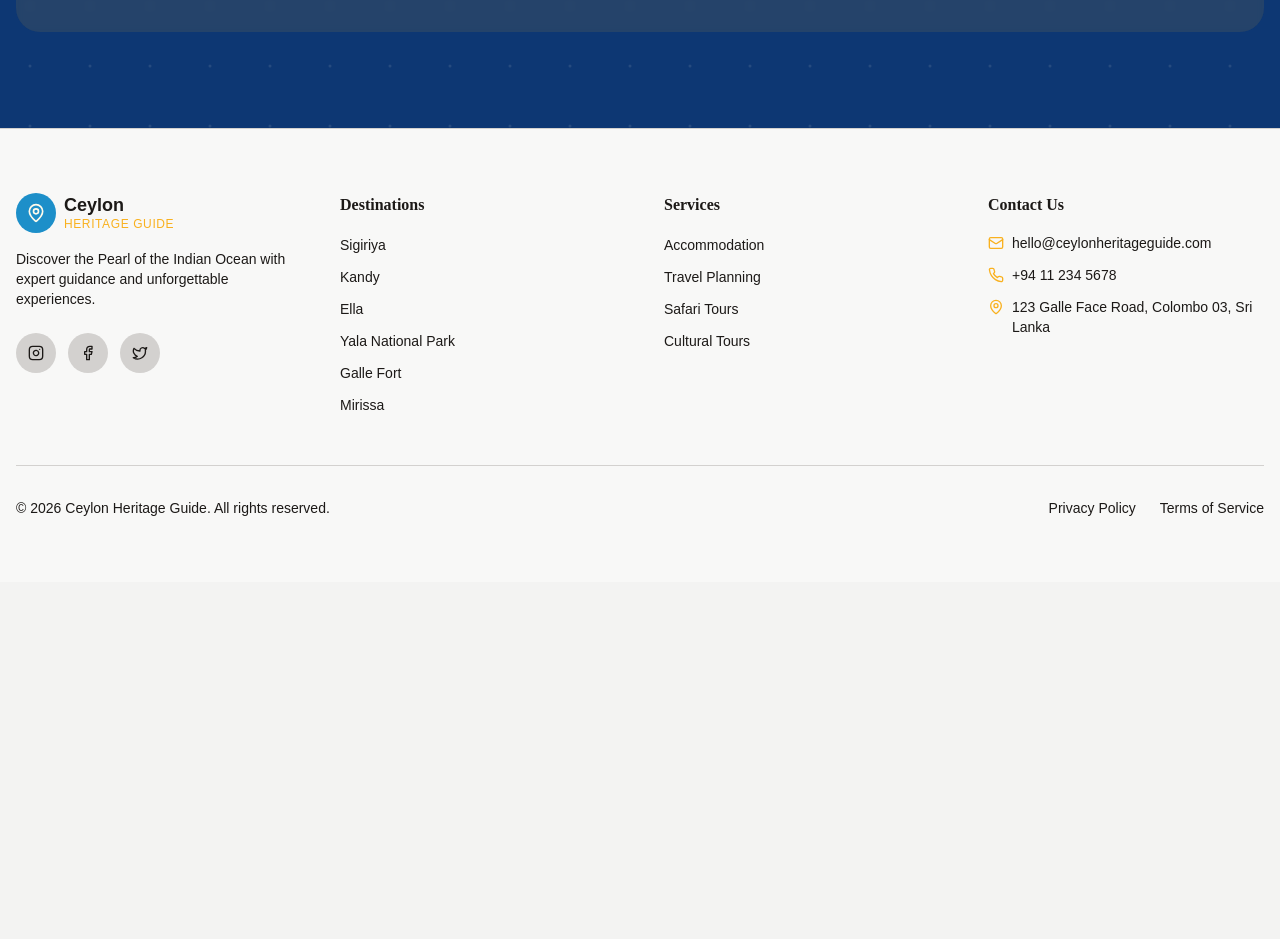
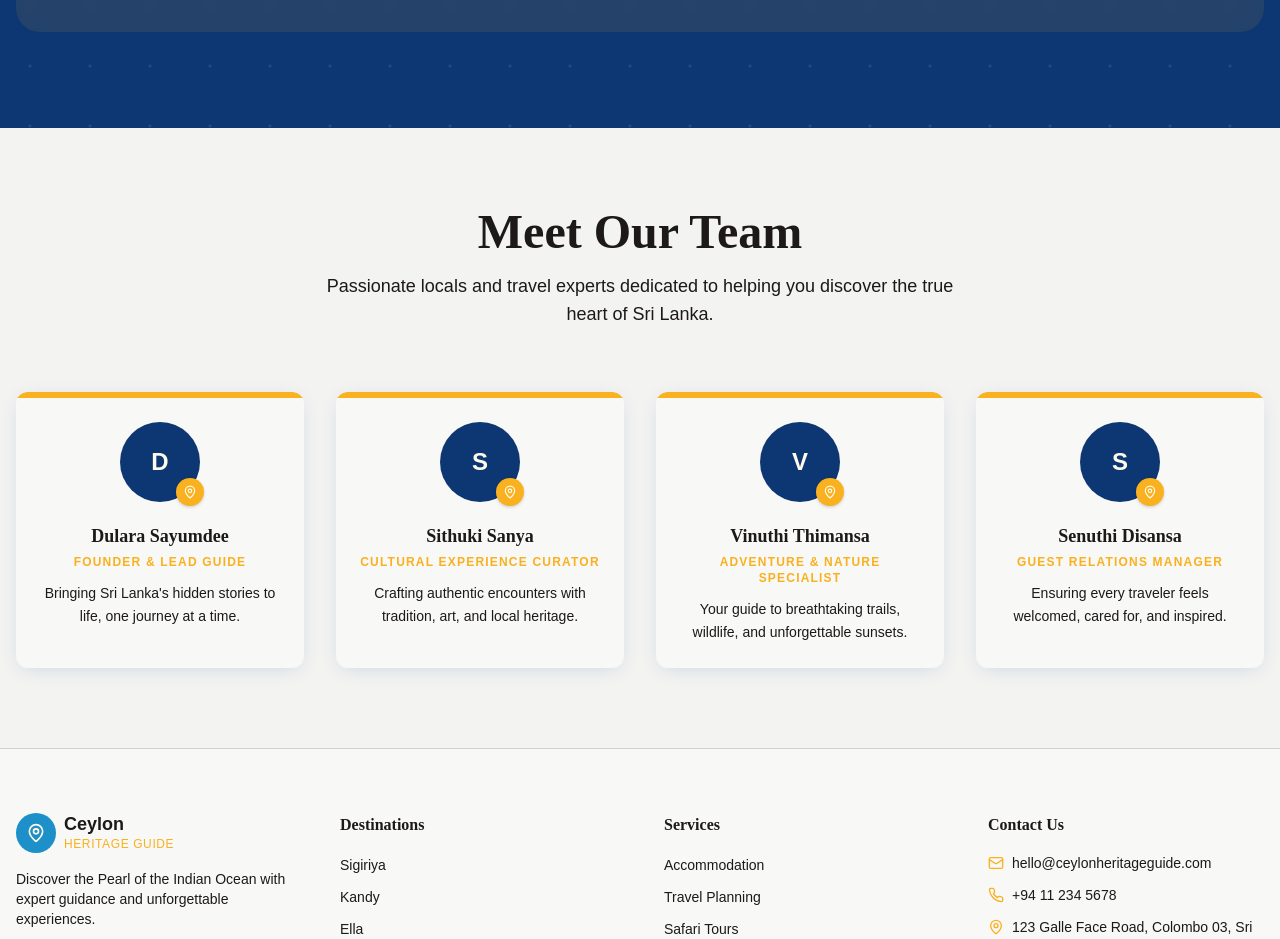
Before and after one commit to surangac/ceylon-wander-guide, a React (Vite) app: page / in a window 1280 px wide. Shown: the part 5720-6659 px from the top of the page. Before the commit the page ends 6302 px from the top, so only its background shows below. Built offline with nearby package versions, Linux system fonts and the light colour scheme; the HTML template or start-up script is replaced by a standard one.

Commit message:
Add Meet the Team section

```diff
--- a/src/pages/Index.tsx
+++ b/src/pages/Index.tsx
@@ -19,6 +19,7 @@ const Index = () => {
         <Accommodation />
         <MapSection />
         <About />
+        <Team />
       </main>
       <Footer />
       <Chatbot />
```
